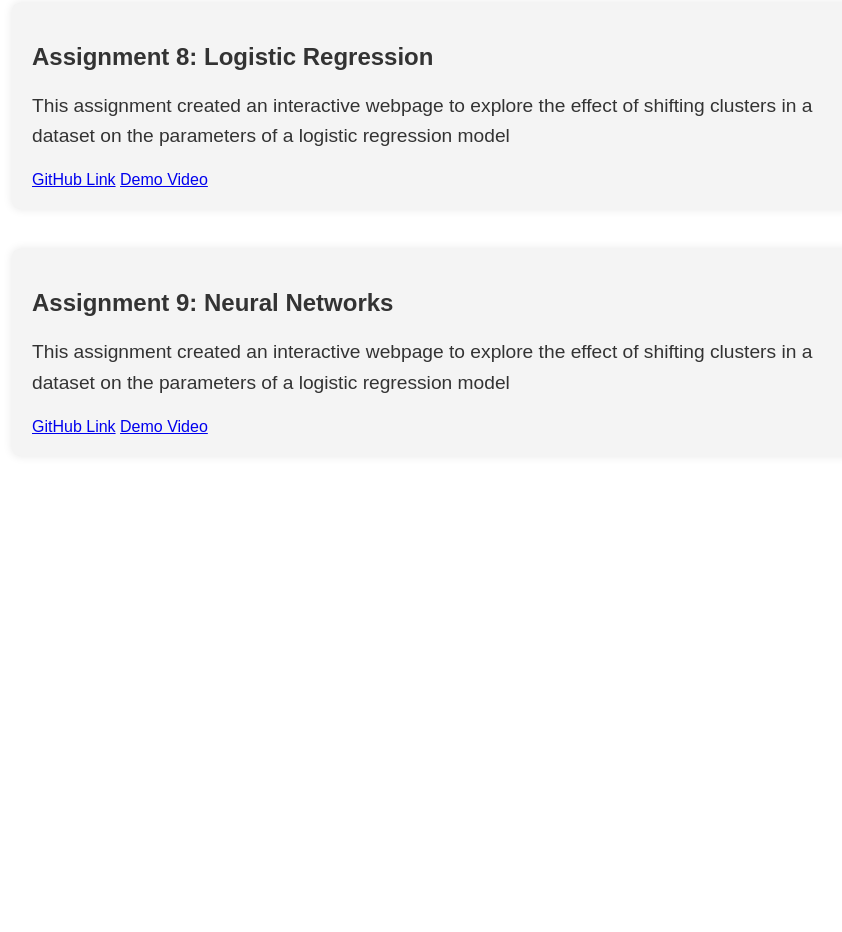
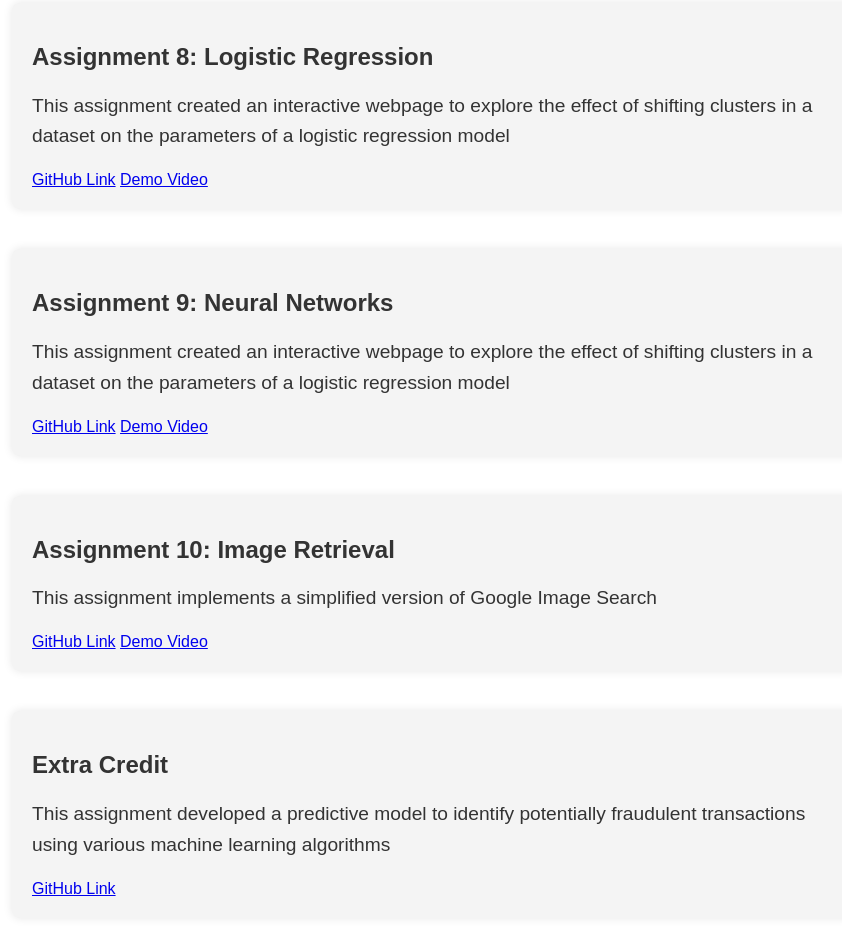
Before and after one commit to jgl0221/jgl0221.github.io, a plain HTML site: page assignments.html in a window 1280 px wide. Shown: the part 2124-3056 px from the top of the page, without its empty margins (208-1050 px from the left). Before the commit the page ends 2620 px from the top, so only its background shows below. Drawn offline with Linux system fonts and the light colour scheme.

Commit message:
extra credit

```diff
--- a/assignments.html
+++ b/assignments.html
@@ -73,5 +73,16 @@
         <a href="https://github.com/jgl0221/jlee0221-assignment-9">GitHub Link</a>
         <a href="https://youtu.be/Nq7NeO65vyk">Demo Video</a>
     </section>
+    <section>
+        <h2>Assignment 10: Image Retrieval</h2>
+        <p>This assignment implements a simplified version of Google Image Search</p>
+        <a href="https://github.com/jgl0221/jlee0221-assignment-10">GitHub Link</a>
+        <a href="https://youtu.be/Nq7NeO65vyk">Demo Video</a>
+    </section>
+    <section>
+        <h2>Extra Credit</h2>
+        <p>This assignment developed a predictive model to identify potentially fraudulent transactions using various machine learning algorithms</p>
+        <a href="https://github.com/jgl0221/jlee0221-extracredit">GitHub Link</a>
+    </section>
 </body>
 </html>
```
